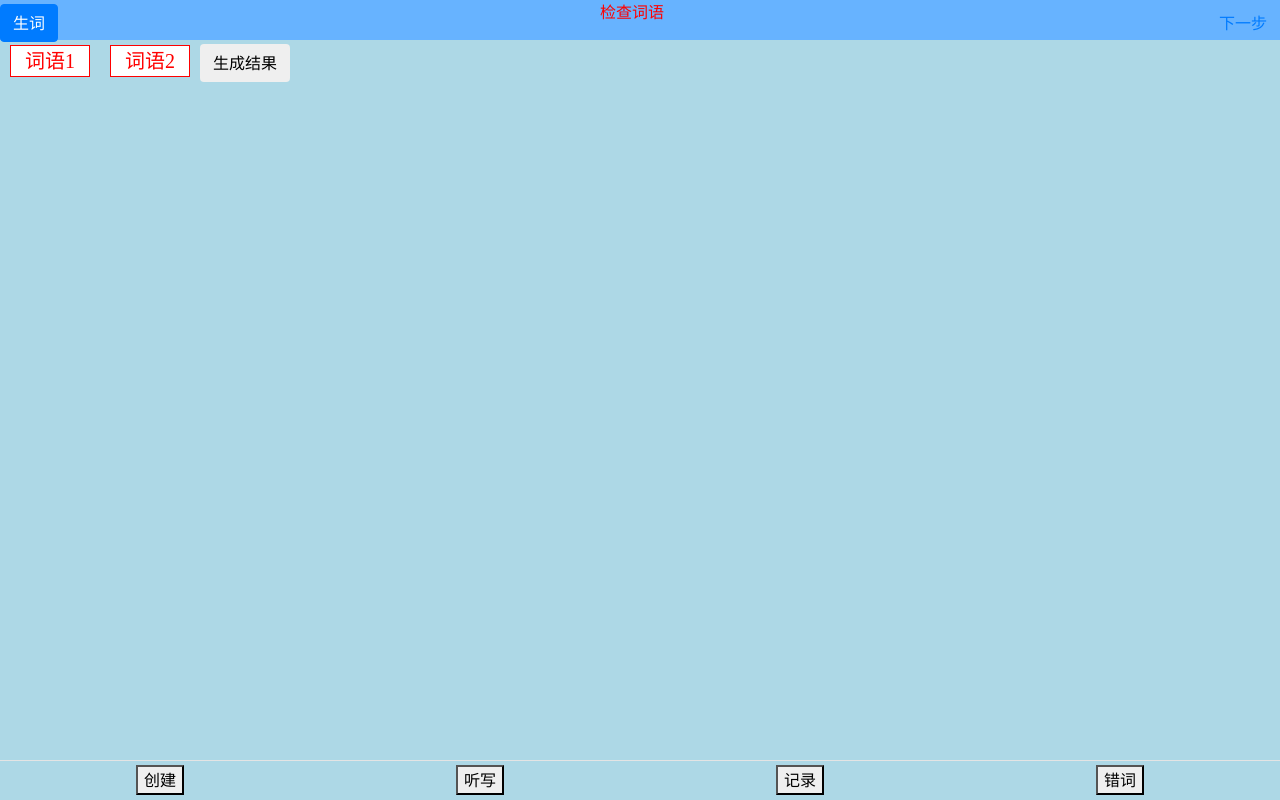
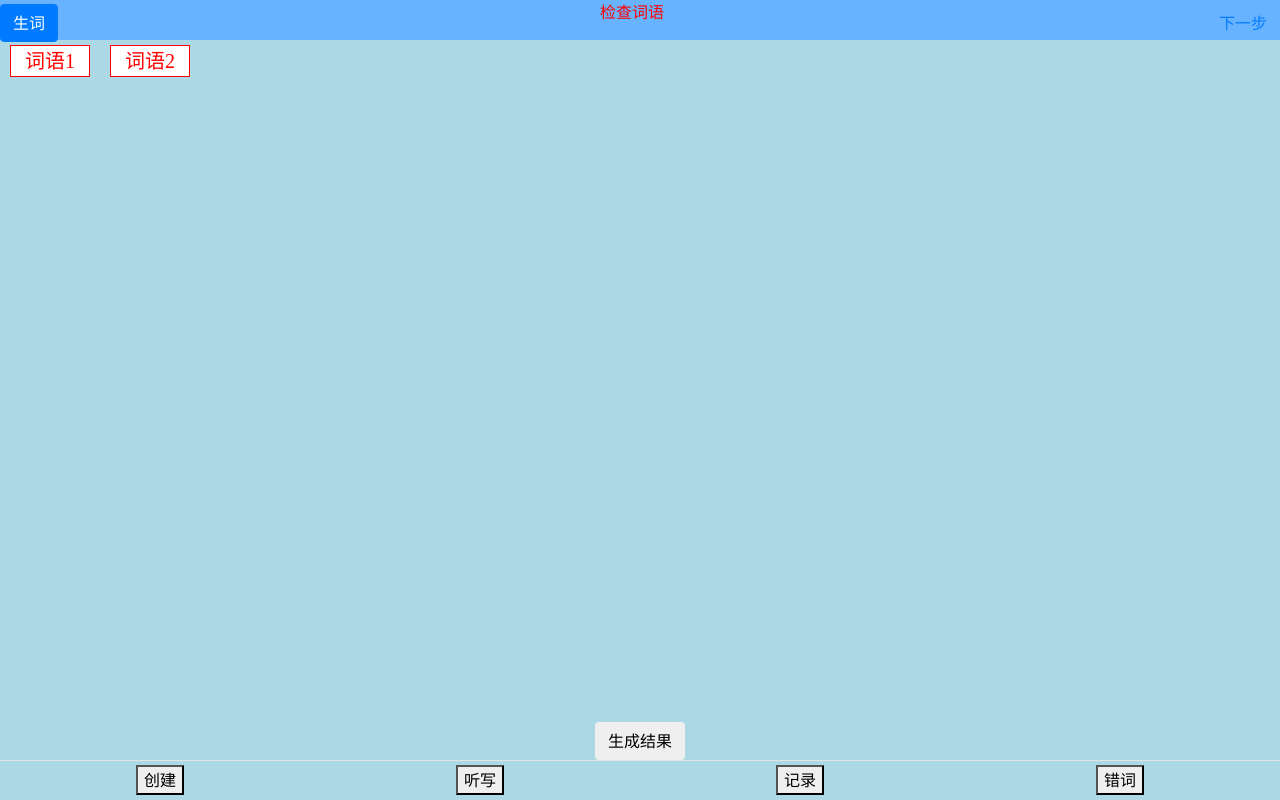
Before and after one commit to wheatear/happyproj, a Django app: page /dictation/checkwords/ in a window 1280 px wide. Run offline with Django 3.2, Linux system fonts and the light colour scheme; data that the repository does not hold is empty; parts of the project's set-up code (start-up, migrations or seed data) failed here and were passed over; some libraries are stand-ins or nearby versions.

Commit message:
save button

```diff
--- /dev/null
+++ b/static/dictation/css/checkwords.css
@@ -0,0 +1,12 @@
+.save{
+    position:absolute;
+    left:0;
+    right: 0;
+    bottom:0;
+    /*background-color: red;*/
+    text-align: center;
+}
+
+/*#saveTest{*/
+    /*margin:0px auto 0;*/
+/*}*/
--- a/static/dictation/css/main.css
+++ b/static/dictation/css/main.css
@@ -49,6 +49,7 @@ body{
     bottom:40px;
     color:red;
     overflow:auto;
+    font-size: 0;
 }
 
 ul{
@@ -98,15 +99,3 @@ ul{
     /*font-size:16px;*/
     /*margin:4px auto 0;*/
 }
-
-#dictation{
-
-}
-
-#dictation1{
-
-}
-
-#record{
-
-}
--- a/templates/dictation/checkwords.html
+++ b/templates/dictation/checkwords.html
@@ -18,6 +18,7 @@
 
     <link rel="stylesheet" type="text/css" href="/static/dictation/css/main.css">
     <link rel="stylesheet" type="text/css" href="/static/dictation/css/dispwords.css">
+    <link rel="stylesheet" type="text/css" href="/static/dictation/css/checkwords.css">
     <script type="text/javascript" src="/static/dictation/js/checkwords.js"></script>
 </head>
 <body>
@@ -27,7 +28,7 @@
         <span>检查词语</span>
         <a class="btn btn-default" id="next" href="/dictation/dictating/">下一步</a>
     </div>
-    <div class="center_part">
+    <div class="center_part clearfix">
 
         <div  id="words">
 
@@ -36,8 +37,8 @@
 
         </div>
 
-        <div>
-            <button class="btn save" id="saveTest">生成结果</button>
+        <div class="save    ">
+            <button class="btn btn-default " id="saveTest">生成结果</button>
         </div>
     </div>
     <div class="footer_part clearfix">
```
